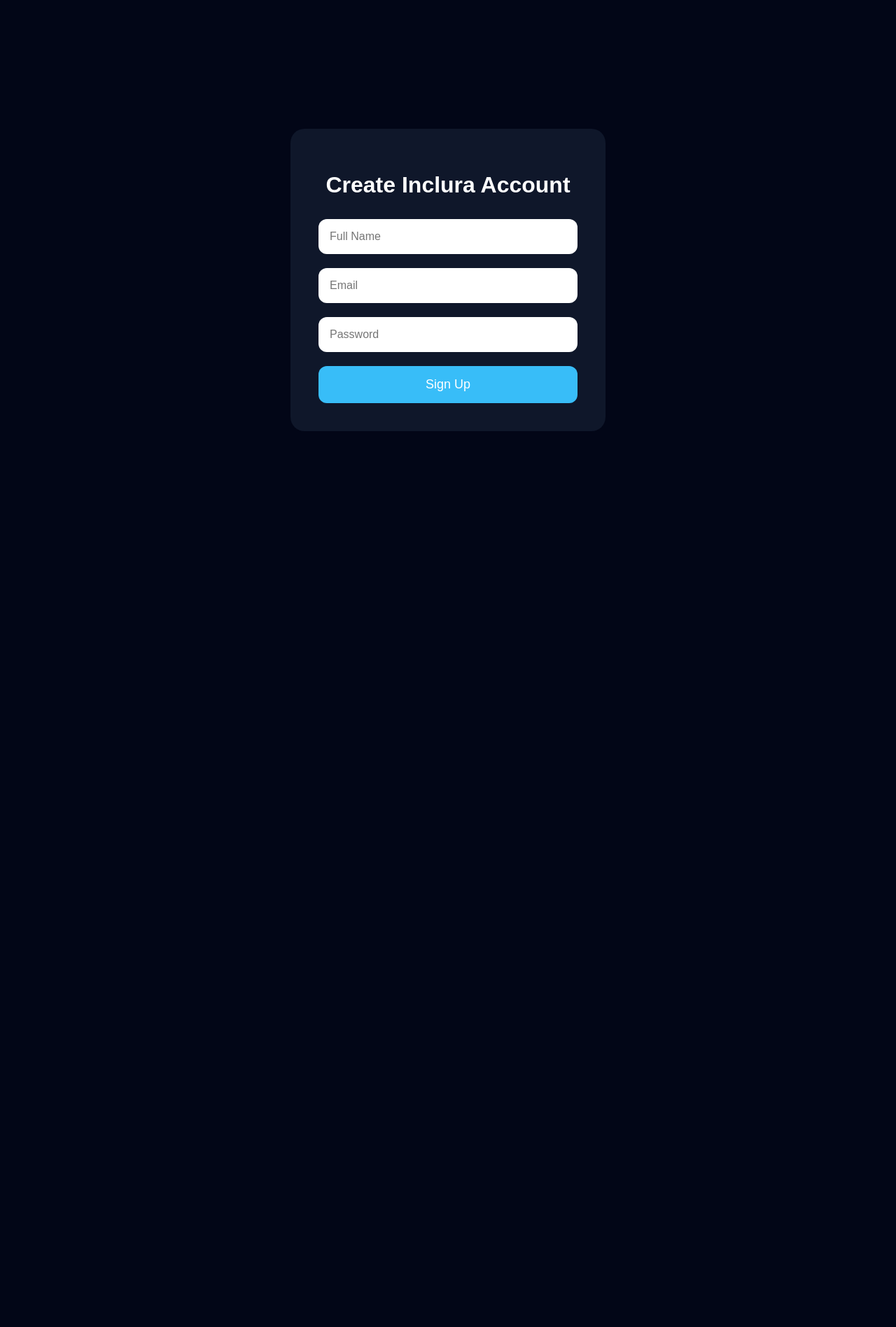
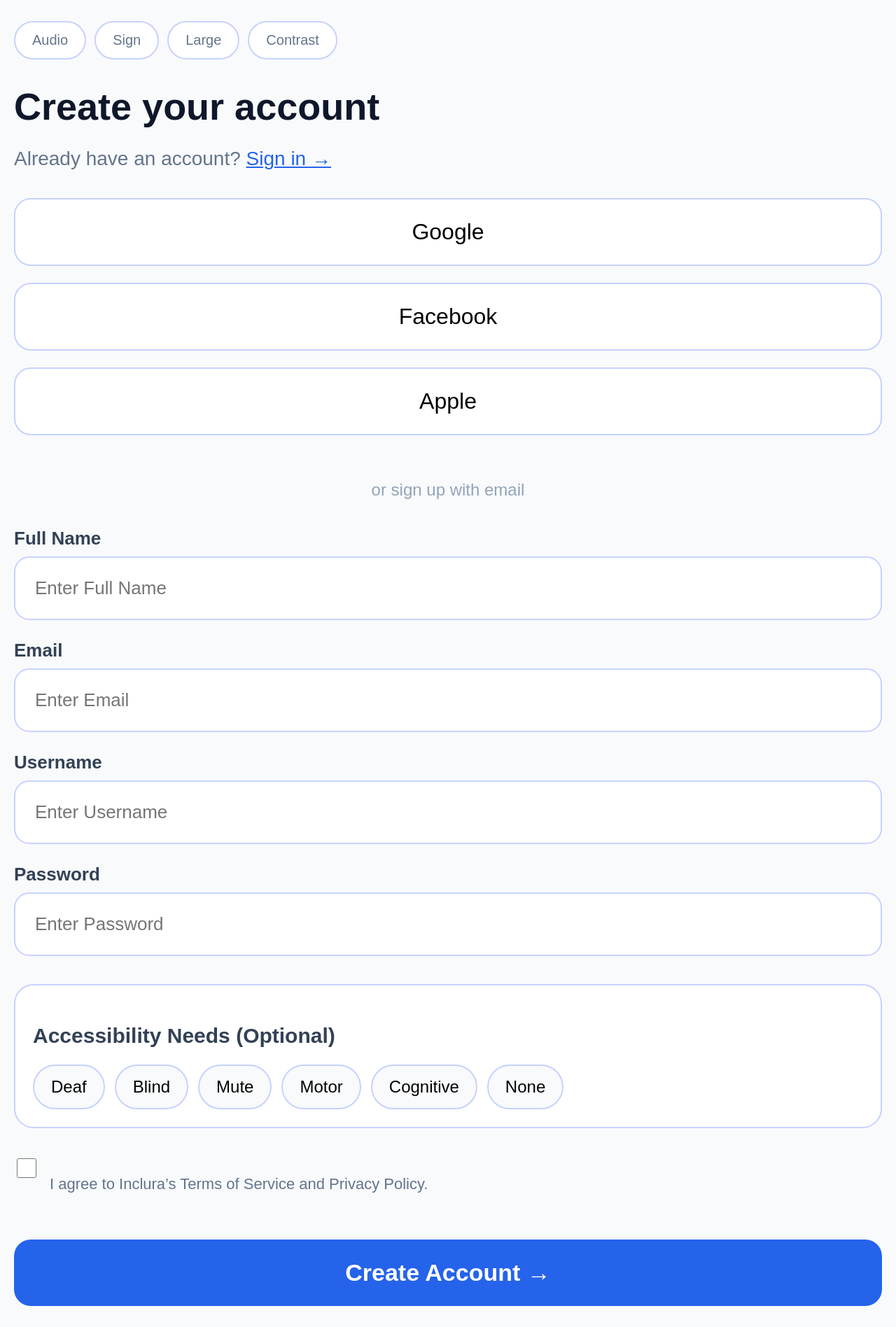
Before and after one commit to inclurah-png/inclura-web, a React (Vite) app: page /signup in a window 1280 px wide. Shown: the whole page at 70% size. Before the commit the page ends 800 px from the top, so only its background shows below. Built offline with nearby package versions, Linux system fonts and the light colour scheme.

Commit message:
Update Signup.jsx
Update Sign-up page

```diff
--- a/src/pages/Signup.jsx
+++ b/src/pages/Signup.jsx
@@ -1,78 +1,223 @@
+import { Link } from "react-router-dom";
+
 function Signup() {
   return (
     <div
       style={{
         minHeight: "100vh",
-        background: "#020617",
-        display: "flex",
-        justifyContent: "center",
-        alignItems: "center",
-        padding: "20px",
+        background: "#f8fafc",
+        padding: "30px 20px",
+        fontFamily: "Arial, sans-serif",
       }}
     >
+      {/* Accessibility Options */}
       <div
         style={{
-          width: "100%",
-          maxWidth: "450px",
-          background: "#0f172a",
-          padding: "40px",
-          borderRadius: "20px",
+          display: "flex",
+          gap: "12px",
+          overflowX: "auto",
+          marginBottom: "30px",
         }}
       >
-        <h1
+        {["Audio", "Sign", "Large", "Contrast"].map((item) => (
+          <button
+            key={item}
+            style={{
+              border: "2px solid #c7d2fe",
+              background: "white",
+              borderRadius: "40px",
+              padding: "14px 24px",
+              fontSize: "20px",
+              color: "#64748b",
+            }}
+          >
+            {item}
+          </button>
+        ))}
+      </div>
+
+      {/* Heading */}
+      <h1
+        style={{
+          fontSize: "54px",
+          fontWeight: "800",
+          color: "#0f172a",
+          marginBottom: "10px",
+        }}
+      >
+        Create your account
+      </h1>
+
+      <p
+        style={{
+          fontSize: "28px",
+          color: "#64748b",
+          marginBottom: "40px",
+        }}
+      >
+        Already have an account?{" "}
+        <Link to="/login" style={{ color: "#2563eb" }}>
+          Sign in →
+        </Link>
+      </p>
+
+      {/* Social Buttons */}
+      {["Google", "Facebook", "Apple"].map((item) => (
+        <button
+          key={item}
           style={{
-            color: "white",
-            marginBottom: "30px",
-            textAlign: "center",
+            width: "100%",
+            padding: "28px",
+            borderRadius: "24px",
+            border: "2px solid #c7d2fe",
+            background: "white",
+            fontSize: "32px",
+            marginBottom: "24px",
           }}
         >
-          Create Inclura Account
-        </h1>
+          {item}
+        </button>
+      ))}
 
-        <input
-          type="text"
-          placeholder="Full Name"
-          style={inputStyle}
-        />
+      {/* Divider */}
+      <div
+        style={{
+          textAlign: "center",
+          margin: "40px 0",
+          color: "#94a3b8",
+          fontSize: "24px",
+        }}
+      >
+        or sign up with email
+      </div>
 
-        <input
-          type="email"
-          placeholder="Email"
-          style={inputStyle}
-        />
+      {/* Form */}
+      {[
+        "Full Name",
+        "Email",
+        "Username",
+        "Password",
+      ].map((label) => (
+        <div key={label} style={{ marginBottom: "28px" }}>
+          <label
+            style={{
+              display: "block",
+              marginBottom: "10px",
+              fontSize: "26px",
+              color: "#334155",
+              fontWeight: "600",
+            }}
+          >
+            {label}
+          </label>
 
-        <input
-          type="password"
-          placeholder="Password"
-          style={inputStyle}
-        />
+          <input
+            type={label === "Password" ? "password" : "text"}
+            placeholder={`Enter ${label}`}
+            style={{
+              width: "100%",
+              padding: "28px",
+              fontSize: "26px",
+              borderRadius: "22px",
+              border: "2px solid #c7d2fe",
+              outline: "none",
+              boxSizing: "border-box",
+            }}
+          />
+        </div>
+      ))}
 
-        <button style={buttonStyle}>
-          Sign Up
-        </button>
+      {/* Accessibility Needs */}
+      <div
+        style={{
+          background: "white",
+          border: "2px solid #c7d2fe",
+          borderRadius: "28px",
+          padding: "25px",
+          marginTop: "40px",
+        }}
+      >
+        <h3
+          style={{
+            fontSize: "30px",
+            marginBottom: "24px",
+            color: "#334155",
+          }}
+        >
+          Accessibility Needs (Optional)
+        </h3>
+
+        <div
+          style={{
+            display: "flex",
+            flexWrap: "wrap",
+            gap: "14px",
+          }}
+        >
+          {[
+            "Deaf",
+            "Blind",
+            "Mute",
+            "Motor",
+            "Cognitive",
+            "None",
+          ].map((item) => (
+            <button
+              key={item}
+              style={{
+                padding: "16px 24px",
+                borderRadius: "40px",
+                border: "2px solid #c7d2fe",
+                background: "#f8fafc",
+                fontSize: "24px",
+              }}
+            >
+              {item}
+            </button>
+          ))}
+        </div>
       </div>
+
+      {/* Terms */}
+      <div
+        style={{
+          marginTop: "40px",
+          display: "flex",
+          gap: "16px",
+          alignItems: "flex-start",
+        }}
+      >
+        <input type="checkbox" style={{ width: "28px", height: "28px" }} />
+
+        <p
+          style={{
+            fontSize: "22px",
+            color: "#64748b",
+            lineHeight: "1.6",
+          }}
+        >
+          I agree to Inclura’s Terms of Service and Privacy Policy.
+        </p>
+      </div>
+
+      {/* Create Account */}
+      <button
+        style={{
+          width: "100%",
+          marginTop: "40px",
+          padding: "28px",
+          borderRadius: "24px",
+          border: "none",
+          background: "#2563eb",
+          color: "white",
+          fontSize: "34px",
+          fontWeight: "700",
+        }}
+      >
+        Create Account →
+      </button>
     </div>
   );
 }
 
-const inputStyle = {
-  width: "100%",
-  padding: "16px",
-  marginBottom: "20px",
-  borderRadius: "12px",
-  border: "none",
-  fontSize: "16px",
-};
-
-const buttonStyle = {
-  width: "100%",
-  padding: "16px",
-  borderRadius: "12px",
-  border: "none",
-  background: "#38bdf8",
-  color: "white",
-  fontSize: "18px",
-  cursor: "pointer",
-};
-
 export default Signup;
```
